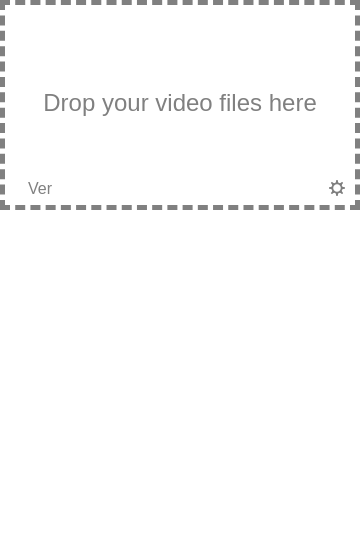
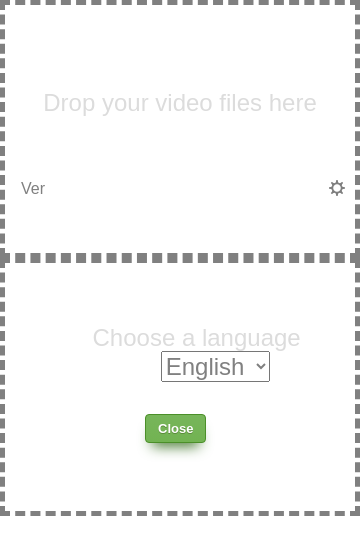
Before and after one commit to jmcerrejon/subtitron, an Electron app: page index.html in a window 360 px wide. Drawn offline with Linux system fonts and the light colour scheme; no server answers.

Commit message:
Added menu settings. css styles in a file.

```diff
--- a/index.html
+++ b/index.html
@@ -1,82 +1,30 @@
 <!DOCTYPE HTML>
 <html>
-
 <head>
   <meta charset="utf-8">
   <title>SubtiTron</title>
-  <style>
-    * {
-      cursor: default;
-    }
-    body {
-      margin: 0 0 0 0;
-      /*background: rgb(230, 230, 230);*/
-      -webkit-user-select: none;
-      -webkit-app-region: drag;
-      font: caption;
-    }
-    select {
-      -webkit-app-region: no-drag;
-    }
-    #txtDrag {
-      margin: 0 0 0 0;
-      color: grey;
-      font-size: 1.5em;
-      position: relative;
-      float: left;
-      top: 56%;
-      left: 50%;
-      transform: translate(-50%, -50%);
-      z-index: -1;
-    }
-    #txtVersion {
-      margin: 0 0 0 0;
-      color: grey;
-      font-size: 1em;
-      position: relative;
-      float: left;
-      top: 35%;
-      left: 10%;
-      transform: translate(-50%, -50%);
-      z-index: -1;
-    }
-    .wrapper {
-      border: 5px dashed gray;
-    }
-    #holder {
-      width: auto;
-      height: 175px;
-    }
-    #box2 {
-      height: 25px;
-    }
-    #settings {
-      float: right;
-      margin-right: 10px;
-      -webkit-app-region: no-drag;
-    }
-  </style>
+  <link rel="stylesheet" href="main.css">
 </head>
-
 <body>
-  <div class="wrapper" id="main">
-    <div id="holder">
+  <div class="wrapper" id="mainWin">
+    <div class="holder" id="holder">
       <p id="txtDrag">Drop your video files here</p>
     </div>
-    <div id="box2">
-      <span id="txtVersion"></span>
-      <img id="settings" src="assets/imgs/settings.png" alt="settings" onclick="openSettings()" />
+    <span id="txtVersion"></span>
+    <a href="#secondWin" id="settings" onclick="openSettings()"><img  src="assets/imgs/settings.png"/></a>
+  </div>
+  <div class="wrapper" id="secondWin">
+    <div class="holder">
+      <p id="txtSelectFlag">Choose a language</p>
+      <select id="selFlag">
+          <option value="en">English</option>
+          <option value="es">Spanish</option>
+      </select>
+      <div id="boxClose">
+        <a href="#mainWin" class="myButton">Close</a>
+      </div>
     </div>
   </div>
-  <!-- <div class id="settingsScrn">
-    <div id="holder">
-      <p id="txtDrag">Drop your video files here</p>
-    </div>
-    <div id="box2">
-      <img id="settings" src="assets/imgs/settings.png" alt="settings" onclick="openSettings()" />
-    </div>
-  </div> -->
   <script src="index.js"></script>
 </body>
-
 </html>
--- a/index.js
+++ b/index.js
@@ -1,14 +1,17 @@
 const { remote } = require('electron')
-const appVersion = remote.app.getVersion(),
-  // args = remote.getGlobal('arguments').args,
-  dialog = remote.dialog,
-  main = remote.require('./main.js')
+const appVersion = remote.app.getVersion()
+const dialog = remote.dialog
+const main = remote.require('./main.js')
 
 document.getElementById('txtVersion').innerHTML = `Ver ${appVersion}`
 
-// Check internet
+// Check internet connectivity
+window.addEventListener('online', () => {
+  console.log('Online')
+})
 
-if (!navigator.onLine) {
+window.addEventListener('offline', () => {
+  console.log('Offline')
   let result = dialog.showMessageBox({
     message: 'Please check your network. Internet connection needed.',
     buttons: ['Ok']
@@ -16,9 +19,10 @@ if (!navigator.onLine) {
   if (result === 0) {
     result = null
   }
-}
+})
 
 const holder = document.getElementById('holder')
+
 holder.ondragover = holder.ondragleave = holder.ondragend = () => {
   return false
 }
--- /dev/null
+++ b/main.css
@@ -0,0 +1,120 @@
+* {
+  cursor: default;
+}
+body {
+  margin: 0 0 0 0;
+  /*background: rgb(230, 230, 230);*/
+  -webkit-user-select: none;
+  -webkit-app-region: drag;
+  font: caption;
+  overflow:hidden;
+}
+select {
+  -webkit-app-region: no-drag;
+}
+
+/* Main Screen */
+.wrapper {
+  border: 5px dashed gray;
+  width: auto;
+  height: 15.5em;
+}
+.holder {
+  width: auto;
+  height: 175px;
+}
+
+#txtDrag {
+  margin: 0 0 0 0;
+  color: #dcdcdc;
+  font-size: 1.5em;
+  position: relative;
+  float: left;
+  top: 56%;
+  left: 50%;
+  transform: translate(-50%, -50%);
+  z-index: -1;
+}
+
+#txtVersion {
+  color: grey;
+  position: relative;
+  left: 1em;
+  z-index: -1;
+}
+
+/* Settings screen */
+
+#txtSelectFlag {
+  margin: 0 0 0 0;
+  color: #dcdcdc;
+  font-size: 1.5em;
+  position: relative;
+  float: left;
+  top: 35%;
+  left: 25%;
+  z-index: -1;
+}
+
+#selFlag {
+  color: grey;
+  font-size: 1.5em;
+  position: relative;
+  float: left;
+  top: 50%;
+  left: -15%;
+}
+
+#settings {
+  float: right;
+  margin-right: 10px;
+  -webkit-app-region: no-drag;
+}
+/*Button*/
+.myButton {
+  -moz-box-shadow: 0px 10px 14px -7px #3e7327;
+  -webkit-box-shadow: 0px 10px 14px -7px #3e7327;
+  box-shadow: 0px 10px 14px -7px #3e7327;
+  background:-webkit-gradient(linear, left top, left bottom, color-stop(0.05, #77b55a), color-stop(1, #72b352));
+  background:-moz-linear-gradient(top, #77b55a 5%, #72b352 100%);
+  background:-webkit-linear-gradient(top, #77b55a 5%, #72b352 100%);
+  background:-o-linear-gradient(top, #77b55a 5%, #72b352 100%);
+  background:-ms-linear-gradient(top, #77b55a 5%, #72b352 100%);
+  background:linear-gradient(to bottom, #77b55a 5%, #72b352 100%);
+  filter:progid:DXImageTransform.Microsoft.gradient(startColorstr='#77b55a', endColorstr='#72b352',GradientType=0);
+  background-color:#77b55a;
+  -moz-border-radius:4px;
+  -webkit-border-radius:4px;
+  border-radius:4px;
+  border:1px solid #4b8f29;
+  display:inline-block;
+  cursor:pointer;
+  color:#ffffff;
+  font-family:Arial;
+  font-size:13px;
+  font-weight:bold;
+  padding:6px 12px;
+  text-decoration:none;
+  text-shadow:0px 1px 0px #5b8a3c;
+}
+.myButton:hover {
+  background:-webkit-gradient(linear, left top, left bottom, color-stop(0.05, #72b352), color-stop(1, #77b55a));
+  background:-moz-linear-gradient(top, #72b352 5%, #77b55a 100%);
+  background:-webkit-linear-gradient(top, #72b352 5%, #77b55a 100%);
+  background:-o-linear-gradient(top, #72b352 5%, #77b55a 100%);
+  background:-ms-linear-gradient(top, #72b352 5%, #77b55a 100%);
+  background:linear-gradient(to bottom, #72b352 5%, #77b55a 100%);
+  filter:progid:DXImageTransform.Microsoft.gradient(startColorstr='#72b352', endColorstr='#77b55a',GradientType=0);
+  background-color:#72b352;
+}
+.myButton:active {
+  position:relative;
+  top:1px;
+}
+#boxClose {
+  position:relative;
+  width: 20%;
+  top:120px;
+  margin: 0 auto 20px;
+  padding-bottom: 15px;
+}*/
```
Also changed, not shown: changelog.md.
